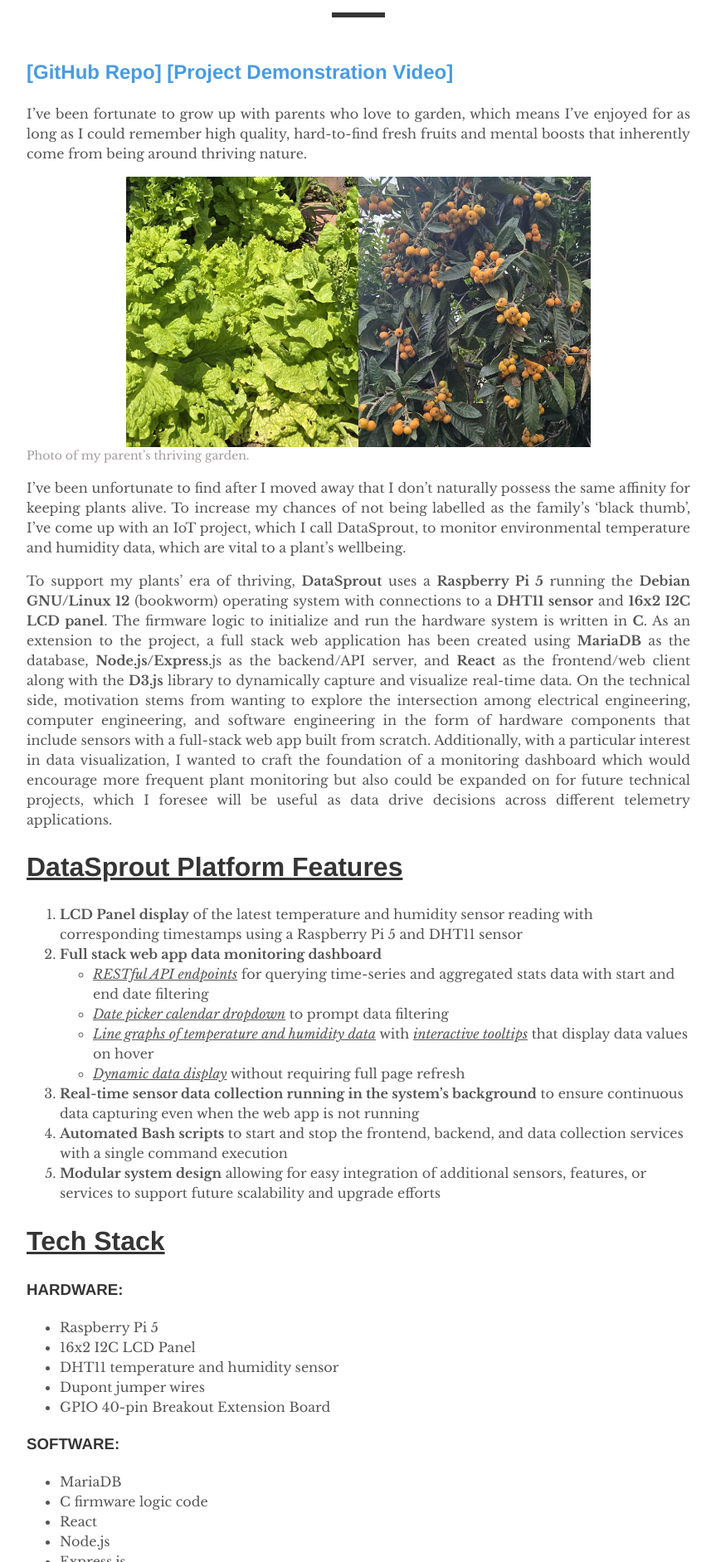
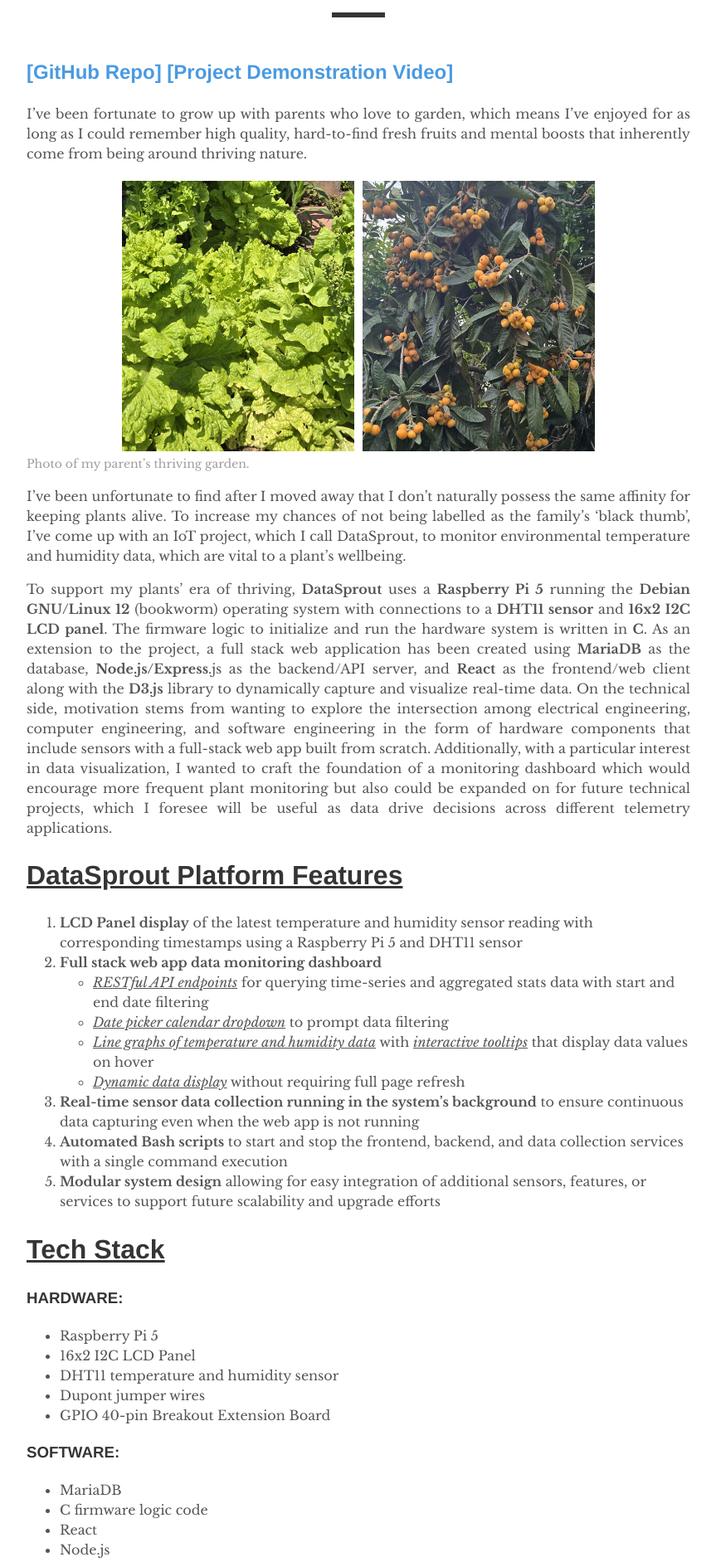
Before and after one commit to jackiechanmakes/jackiechanmakes.github.io, a Jekyll site: the page built from _posts/2025-04-19-plant-monitor.md, in a window 1280 px wide. Shown: the part 397-2280 px from the top of the page at 83% size, without its empty margins (208-1071 px from the left). Built offline with Jekyll 4.4.1, drawn with Linux system fonts in a browser that asks for light colours; comment, search, counter and statistics services are not loaded.

Commit message:
Add formatting

```diff
--- a/_posts/2025-04-19-plant-monitor.md
+++ b/_posts/2025-04-19-plant-monitor.md
@@ -222,7 +222,7 @@
 
 An important architectural detail is that the data collection logic operates independently from the web server. This separation ensures that the web server can access and display newly collected data in real time without needing to control or wait on the data acquisition process. With the app’s modular and dynamic design, users can adjust the date range as often as they would like. When the date range is changed, the frontend fetches and displays updated data without requiring a full page reload, resulting in a smooth and responsive user experience.
 
-### **<u>Design Decisions, Additional Considerations, and Concluding Thoughts</u>**
+## **<u>Design Decisions, Additional Considerations, and Concluding Thoughts</u>**
 
 Crafting my own open-ended project and having the grit to finish it in its entirety within a narrowed scope that I define myself was not trivial. I wrestled with countless internal debates: Should I add a carbon dioxide sensor to the DataSprout Platform? Should I use Plotly.js instead of D3.js for data visualization? Should I use React or Angular, MariaDB or MySQL, Python or C for the tech stack? Some decisions were made for me such as when I realized after implementation that Plotly.js was just too heavy for the Raspberry Pi OS. Others came from trial and error and testing different paths until a decision felt right. For example, I used a C binary to fetch and expose data from the database server for the /api/data endpoint, whereas I queried the database directly using SQL for the /api/stats endpoint. While I could have used either approach for both endpoints, I intentionally chose different methods to better understand the various data flow options. Through that process, I found that using the C binary for the /api/data endpoint aligned more naturally with the firmware’s architecture, whereas going through C for /api/stats, which only returns a summary of the data, would have added unnecessary complexity.
 
--- a/assets/css/style.css
+++ b/assets/css/style.css
@@ -13,7 +13,7 @@
 }
 
 .image-row img {
-    margin: 0;
+    margin: 5px;
     padding: 0;
     height: auto;
     display: block;
```
